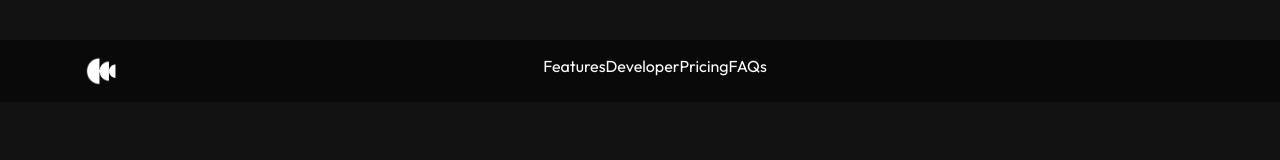
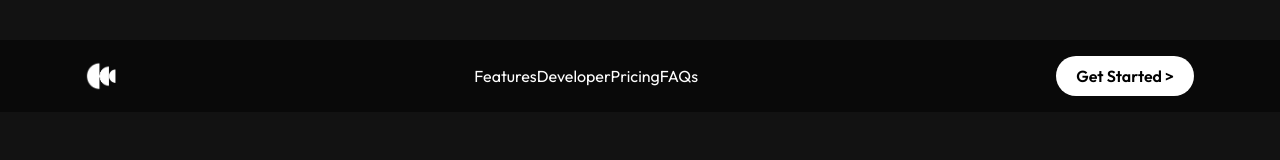
Before and after one commit to johnazt/new-era-landing, a website built with Vite: page index.html in a window 1280 px wide. Built offline with nearby package versions, Linux system fonts and the light colour scheme.

Commit message:
add header styles

```diff
--- a/index.html
+++ b/index.html
@@ -21,9 +21,13 @@
           <li class="header__li">Pricing</li>
           <li class="header__li">FAQs</li>
         </ul>
-        <div class="header__menu">
+
           <img class="header__menu-icon" src="./menu-icon.png" alt="">
-        </div>
+
+        <a href="#" class="header__btn">
+          Get Started >
+        </a>
+
       </div>
     </header>
     <main>
--- a/scss/components/_header.scss
+++ b/scss/components/_header.scss
@@ -23,4 +23,17 @@
       display: none;
     }
   }
+
+  &__btn {
+    background-color: var(--clr-white);
+    color: var(--clr-black);
+    font-weight: 600;
+    border-radius: var(--rounded-lg);
+    padding: u.em(10) u.em(20);
+    display: none;
+
+    @include u.breakpoint(large) {
+      display: block;
+    }
+  }
 }
--- a/scss/global/_boilerplate.scss
+++ b/scss/global/_boilerplate.scss
@@ -1,4 +1,10 @@
 @use '../util' as u;
+
+:root {
+  --rounded-sm: 10px;
+  --rounded-md: 15px;
+  --rounded-lg: 25px
+}
 
 html {
   box-sizing: border-box;
@@ -20,6 +26,10 @@ li {
   list-style: none;
 }
 
+a {
+  text-decoration: none;
+}
+
 img {
   display: block;
   width: 100%;
--- a/scss/layout/_header.content.scss
+++ b/scss/layout/_header.content.scss
@@ -3,6 +3,7 @@
 .header-content {
   display: flex;
   justify-content: space-between;
+  align-items: center;
   width: min(100% - u.rem(32), u.rem(1140));
   margin-inline: auto;
   padding: u.em(16);
```
